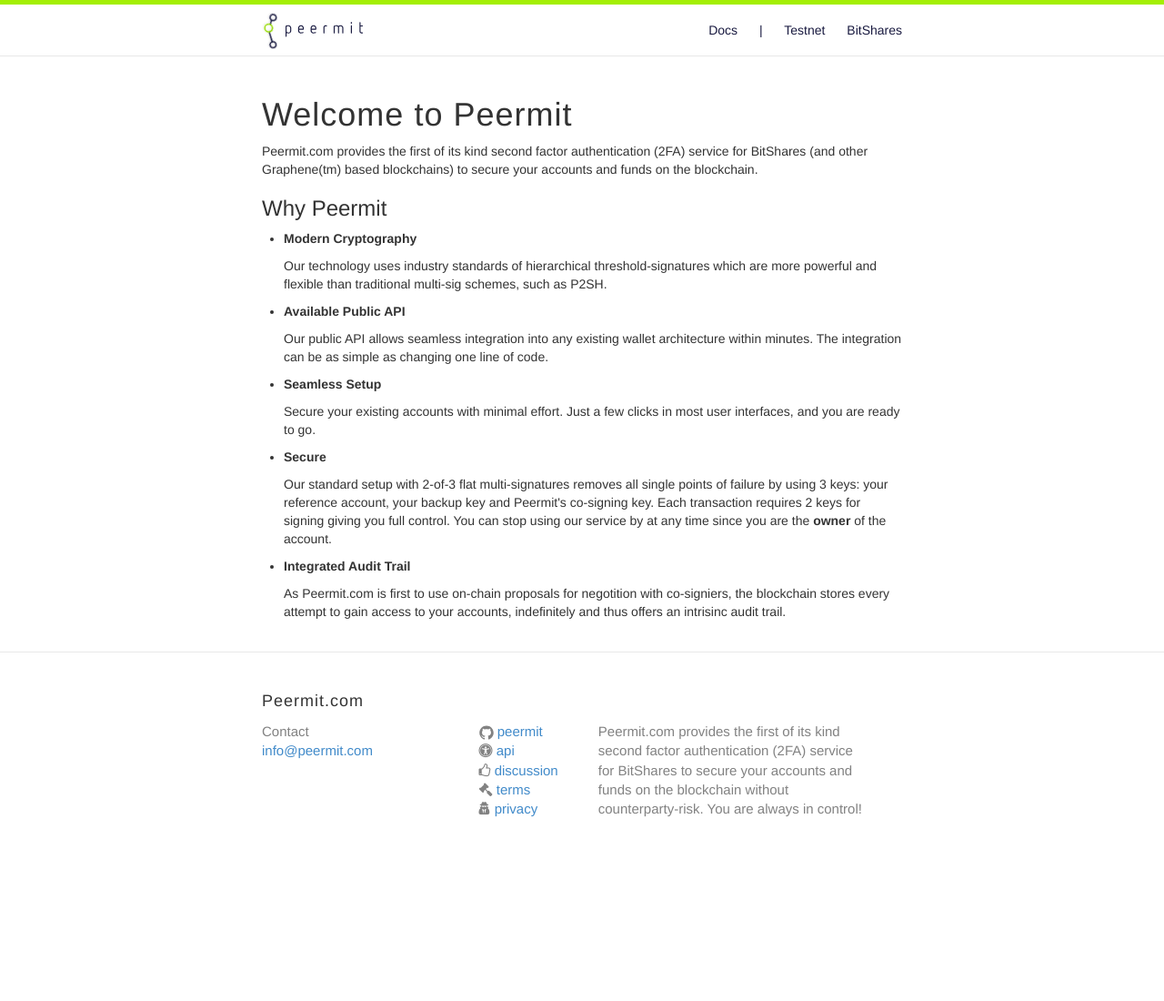
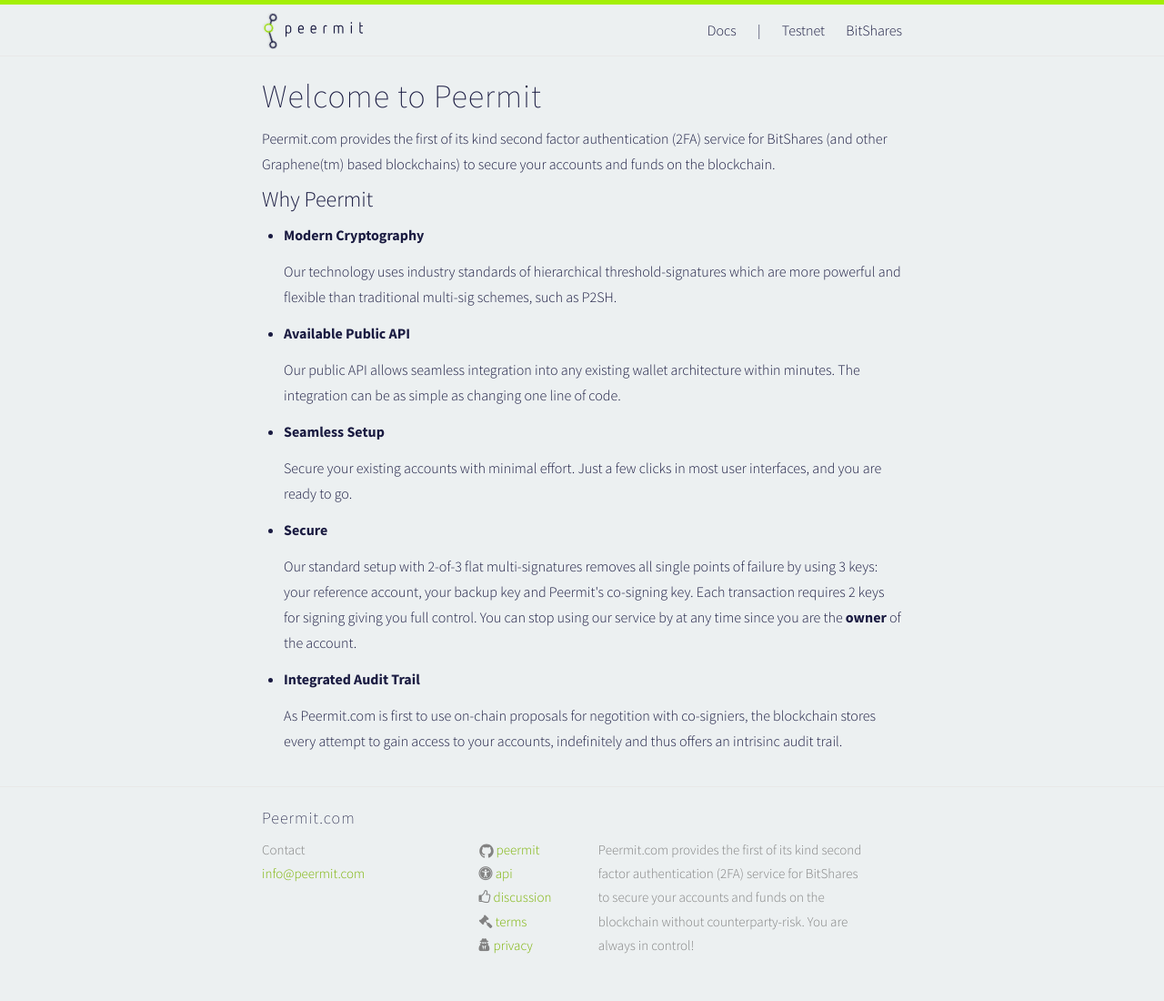
Before and after one commit to peermit/peermit.github.io, a Jekyll site: the page built from index.html, in a window 1280 px wide. Shown: the whole page at 91% size. Built offline with Jekyll 4.4.1, drawn with Linux system fonts in a browser that asks for light colours; nearby versions of some CDN libraries; before the commit the page ends 946 px from its top, so only the background shows below that.

Commit message:
design updates
btn etc

```diff
--- a/_includes/head.html
+++ b/_includes/head.html
@@ -6,12 +6,11 @@
   <title>{% if page.title %}{{ page.title | escape }}{% else %}{{ site.title | escape }}{% endif %}</title>
   <meta name="description" content="{% if page.excerpt %}{{ page.excerpt | strip_html | strip_newlines | truncate: 160 }}{% else %}{{ site.description }}{% endif %}">
 
-  <link rel="stylesheet" href="{{ "/css/main.css" | prepend: site.baseurl }}">
   <link rel="canonical" href="{{ page.url | replace:'index.html','' | prepend: site.baseurl | prepend: site.url }}">
 
   <link rel='stylesheet' href='/css/bootstrap.min.css'>
+  <link rel="stylesheet" href="{{ "/css/main.css" | prepend: site.baseurl }}">
   <link rel='stylesheet' href='/css/bootstrap-responsive.min.css'>
-  <link rel='stylesheet' href='/css/bootstrap-theme.min.css'>
   <link rel='stylesheet' href='//maxcdn.bootstrapcdn.com/font-awesome/4.6.1/css/font-awesome.min.css'>
   <link href='https://fonts.googleapis.com/css?family=Source+Sans+Pro:400,200,700,300' rel='stylesheet' type='text/css'>
   <script src='http://ajax.googleapis.com/ajax/libs/jquery/1/jquery.min.js'></script>
--- a/_sass/_base.scss
+++ b/_sass/_base.scss
@@ -7,6 +7,8 @@
     margin: 0;
     padding: 0;
 }
+
+
 
 
 
@@ -92,11 +94,11 @@
  * Links
  */
 a {
-    color: $brand-color;
+    color: darken($brand-color, 12%);
     text-decoration: none;
 
     &:visited {
-        color: darken($brand-color, 15%);
+        color: $brand-color;
     }
 
     &:hover {
--- a/_sass/_layout.scss
+++ b/_sass/_layout.scss
@@ -195,6 +195,9 @@
 }
 
 
+button {
+  background: #000;
+}
 
 /**
  * Posts
--- a/css/main.scss
+++ b/css/main.scss
@@ -57,3 +57,9 @@
   font-weight: 100;
   letter-spacing: 1px;
 }
+
+
+.btn-primary {
+  background: $text-color ;
+  border: none;
+}
```
